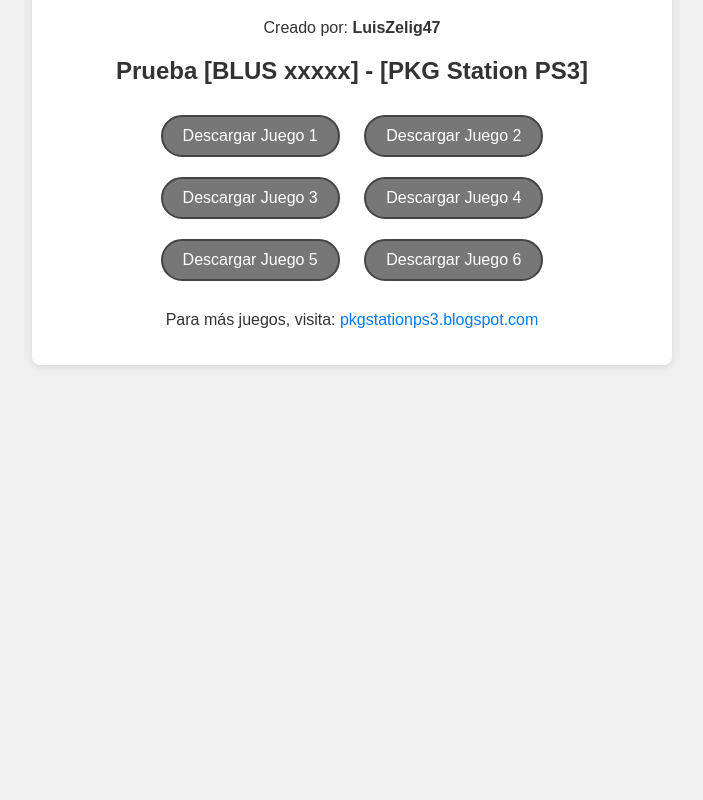
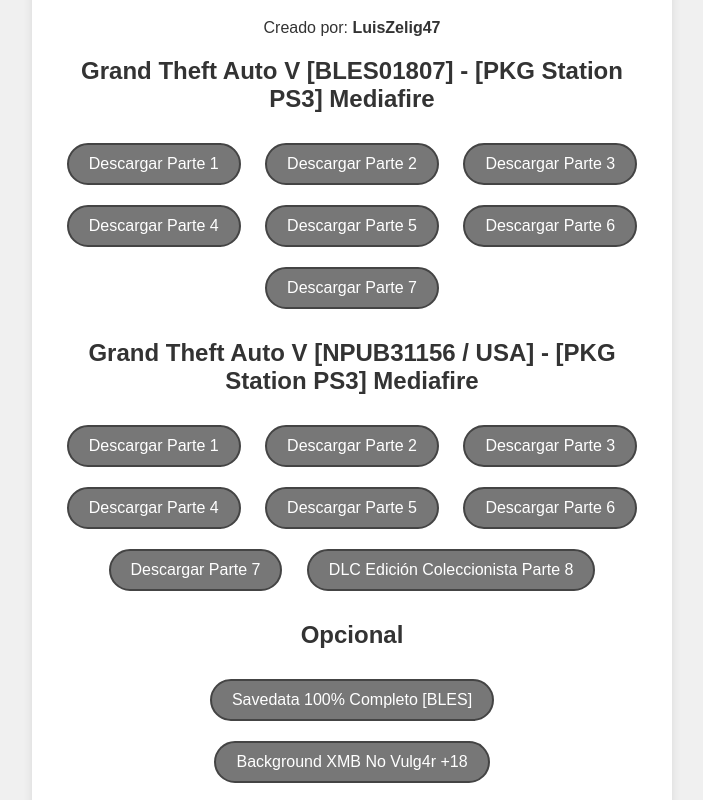
Before and after one commit to LuisZelig47/La-leyenda-del-noob-que-se-convirtio-en-Rey, a plain HTML site: page index.html in a window 1280 px wide. Shown: the part 131-931 px from the top of the page, without its empty margins (288-991 px from the left). Before the commit the page ends 800 px from the top, so only its background shows below. Drawn offline with Linux system fonts and the light colour scheme.

Commit message:
index.html

```diff
--- a/index.html
+++ b/index.html
@@ -11,15 +11,33 @@
         <h1>Repositorio de Juegos PS3</h1>
         <p>Creado por: <strong>LuisZelig47</strong></p>
 
-            <h2>Prueba [BLUS xxxxx] - [PKG Station PS3]</h2>
+            <h2>Grand Theft Auto V  [BLES01807] - [PKG Station PS3] Mediafire</h2>
         <div class="button-container">
-            <a href="https://example.com/juego1" class="button">Descargar Juego 1</a>
-            <a href="https://example.com/juego2" class="button">Descargar Juego 2</a>
-            <a href="https://example.com/juego3" class="button">Descargar Juego 3</a>
-            <a href="https://example.com/juego1" class="button">Descargar Juego 4</a>
-            <a href="https://example.com/juego2" class="button">Descargar Juego 5</a>
-            <a href="https://example.com/juego3" class="button">Descargar Juego 6</a>
+            <a href="https://www.mediafire.com/file/1po4xgilu02yu3k/Grand_Theft_Auto_V_%255BBLES01807%255D-%255BGO%255D_Part1.pkg/file" class="button">Descargar Parte 1</a>
+            <a href="https://www.mediafire.com/file/5dm4z9rtik6cec2/Grand_Theft_Auto_V_%255BBLES01807%255D-%255BGO%255D_Part2.pkg/file" class="button">Descargar Parte 2</a>
+            <a href="https://www.mediafire.com/file/r3m16j9gsrnwy2f/Grand_Theft_Auto_V_%255BBLES01807%255D-%255BGO%255D_Part3.pkg/file" class="button">Descargar Parte 3</a>
+            <a href="https://www.mediafire.com/file/w8sjiogh4hamwui/Grand_Theft_Auto_V_%255BBLES01807%255D-%255BGO%255D_Part4.pkg/file" class="button">Descargar Parte 4</a>
+            <a href="https://www.mediafire.com/file/jmqxav6beloaqzt/Grand_Theft_Auto_V_%255BBLES01807%255D-%255BGO%255D_Part5.pkg/file" class="button">Descargar Parte 5</a>
+            <a href="https://www.mediafire.com/file/zgvkini57wsoqg9/Grand_Theft_Auto_V_%255BBLES01807%255D-%255BGO%255D_Part6.pkg/file" class="button">Descargar Parte 6</a>
+            <a href="https://www.mediafire.com/file/zndaxtlhbl55iku/Grand_Theft_Auto_V_%255BBLES01807%255D-%255BGO%255D_Part7.pkg/file" class="button">Descargar Parte 7</a>
         </div>
+
+            <h2>Grand Theft Auto V  [NPUB31156 / USA] - [PKG Station PS3] Mediafire</h2>
+        <div class="button-container">
+            <a href="https://www.mediafire.com/file/d3imscm9bla8h7n/01-GTAV_PS3.pkg/file" class="button">Descargar Parte 1</a>
+            <a href="https://www.mediafire.com/file/uq62wjvw08xx1vh/02-GTAV_PS3.pkg/file" class="button">Descargar Parte 2</a>
+            <a href="https://www.mediafire.com/file/cyeqhj0vypfrgv4/03-GTAV_PS3.pkg/file" class="button">Descargar Parte 3</a>
+            <a href="https://www.mediafire.com/file/z977ffz9yu4ykhf/04-GTAV_PS3.pkg/file" class="button">Descargar Parte 4</a>
+            <a href="https://www.mediafire.com/file/oh45437gu6swj6a/05-GTAV_PS3.pkg/file" class="button">Descargar Parte 5</a>
+            <a href="https://www.mediafire.com/file/hokocnvuuk9z4dp/06-GTAV_PS3.pkg/file" class="button">Descargar Parte 6</a>
+            <a href="https://www.mediafire.com/file/62l6bgwck74htu2/07-GTAV_PS3.pkg/file" class="button">Descargar Parte 7</a>
+            <a href="https://www.mediafire.com/file/53hds6yhlp8fn5d/08-BLUS31156_GTA_V_COLLECTORS_EDITION_DLC_FIX.pkg/file" class="button">DLC Edición Coleccionista Parte 8</a>
+
+            <h2>Opcional</h2>
+        <div class="button-container">
+            <a href="https://www.mediafire.com/file/rlgguxjgx8jdtp6/%255BSAVEDATA%255D_GTA_V_100.0%2525_Pulling_One_Last_Favor_%255BGutamps_Official%255D_PS3.rar/file" class="button">Savedata 100% Completo [BLES]</a>
+            <a href="https://drive.google.com/file/d/1rDwSy7rtEuB6dQEVRTWlvTV9VaL5UUBy/view?pli=1" class="button">Background XMB  No Vulg4r +18</a>
+            <a href="https://drive.google.com/file/d/1K3pHiB4uZaJVFjd7jcp2p05LZJGzEmrx/view" class="button">Parche GTA:OG [ONLINE] [BLES]</a>
 
         <p class="message">
             Para más juegos, visita:
```
